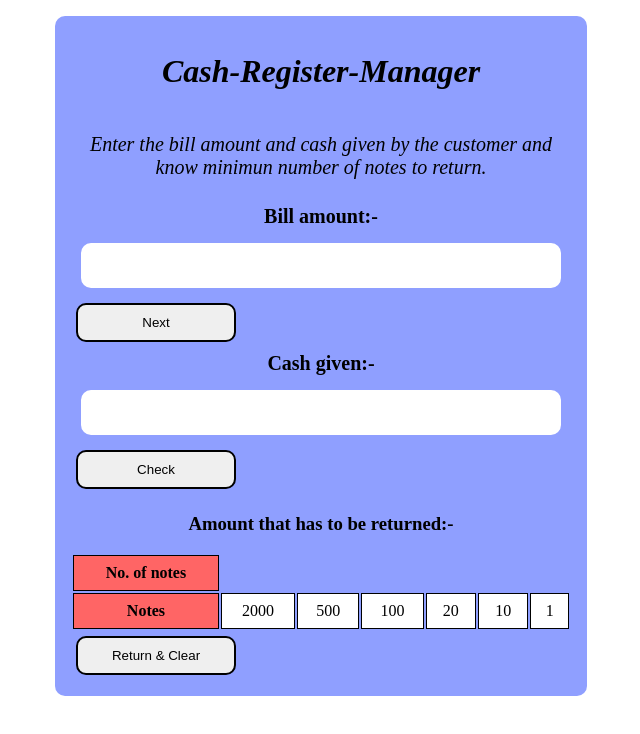
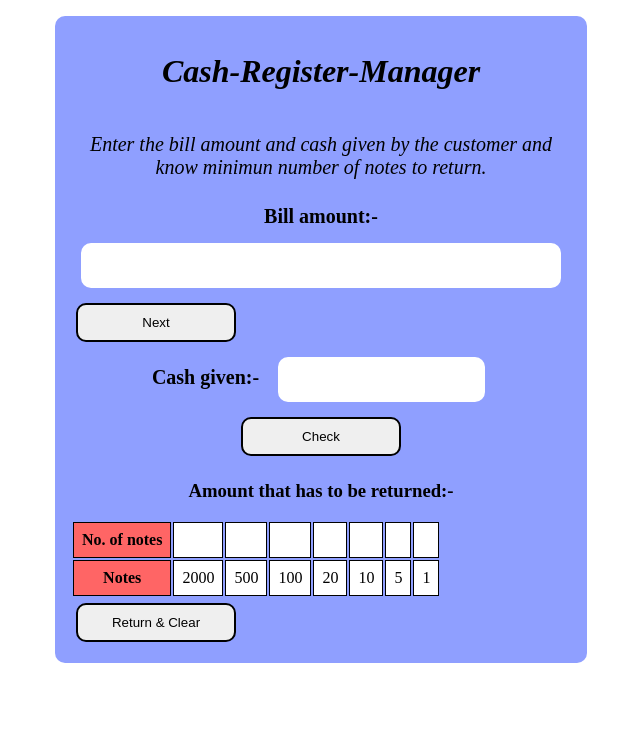
Before and after one commit to jha19mayank/Cash-manager, a plain HTML site: page index.html in a window 1280 px wide. Shown: the whole page, without its empty margins (319-959 px from the left). Drawn offline with Linux system fonts and the light colour scheme.

Commit message:
📝 added cash area and table rows

```diff
--- a/index.html
+++ b/index.html
@@ -18,7 +18,7 @@
       <input id="bill-amount" type="number" />
 
       <button id="nxt">Next</button>
-
+      <div id="cash-area">
         <label for="cash-given">Cash given:-</label>
         <input id="cash-given" type="number" />
 
@@ -29,7 +29,13 @@
         <table>
           <tr>
             <th>No. of notes</th>
-          <!-- <td></td> -->
+            <td class="return-given"></td>
+            <td class="return-given"></td>
+            <td class="return-given"></td>
+            <td class="return-given"></td>
+            <td class="return-given"></td>
+            <td class="return-given"></td>
+            <td class="return-given"></td>
           </tr>
           <tr>
             <th>Notes</th>
@@ -38,9 +44,11 @@
             <td>100</td>
             <td>20</td>
             <td>10</td>
+            <td>5</td>
             <td>1</td>
           </tr>
         </table>
+      </div>
       <button id="rtn">Return & Clear</button>
     </div>
   </body>
```
Lines whose indentation alone changed are shown as unchanged.
